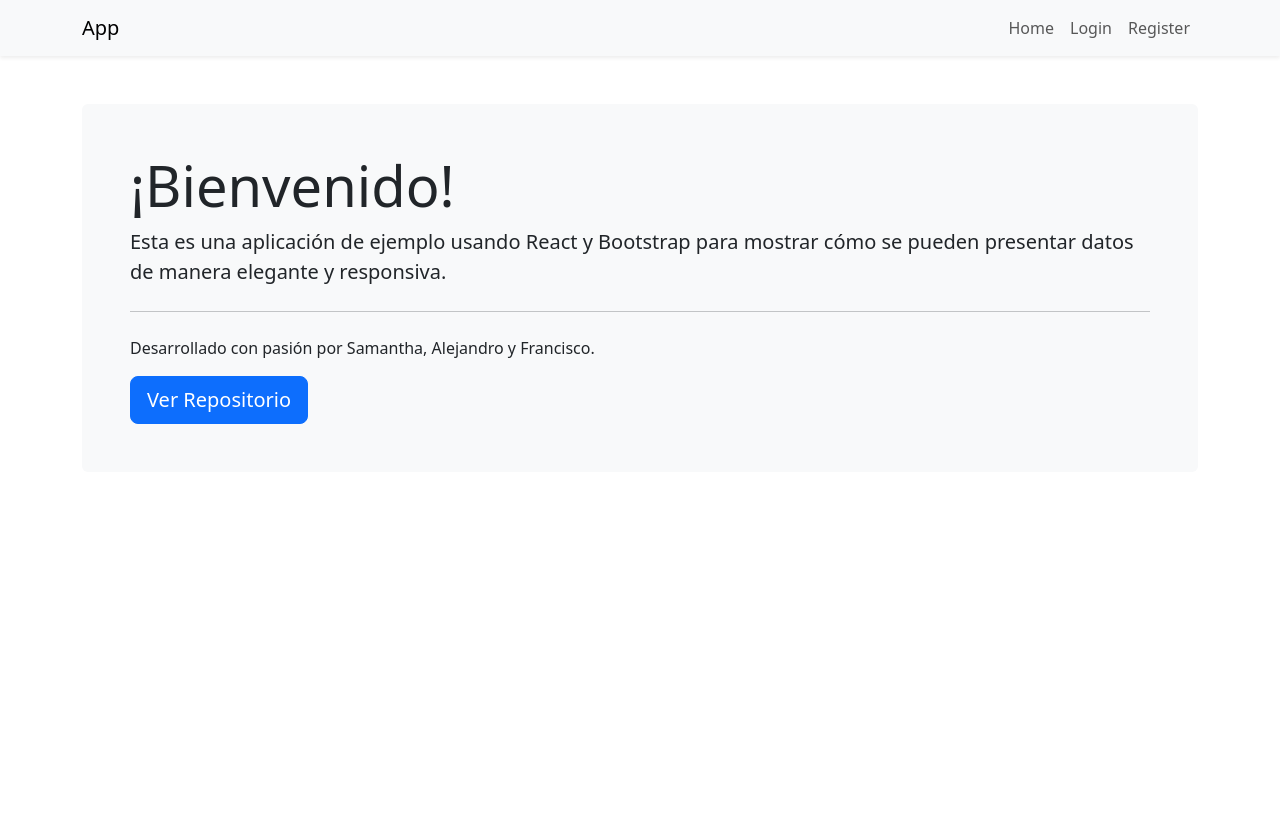
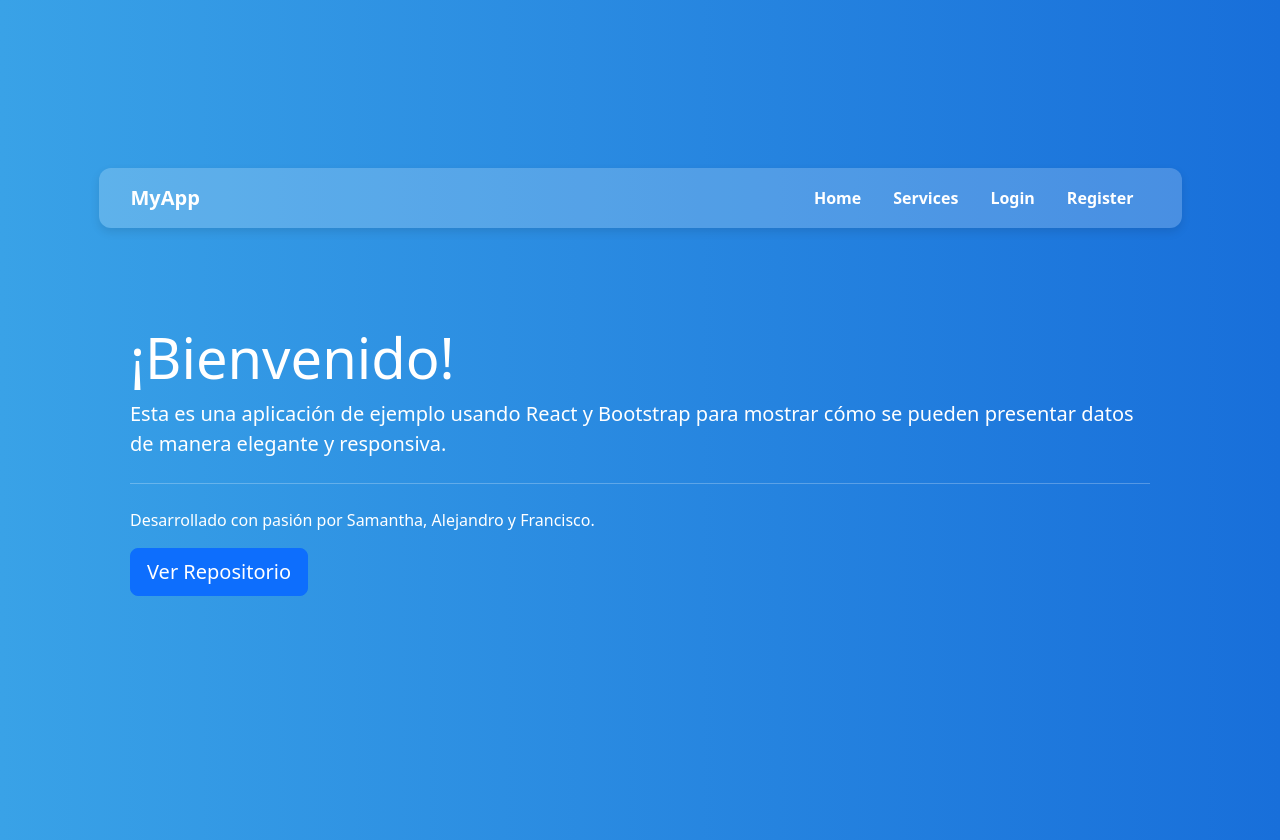
Before and after one commit to FranciscoYuster/Final-Project, a React (Vite) app in the folder frontend/: page / in a window 1280 px wide. Before the commit the page ends 800 px from the top, so only its background shows below. Built offline with nearby package versions, Linux system fonts and the light colour scheme.

Commit message:
act menu

```diff
--- a/frontend/package.json
+++ b/frontend/package.json
@@ -14,6 +14,7 @@
     "bootstrap-icons": "^1.11.3",
     "react": "^18.3.1",
     "react-dom": "^18.3.1",
+    "react-icons": "^5.5.0",
     "react-router-dom": "^7.2.0"
   },
   "devDependencies": {
--- a/frontend/src/Layout.jsx
+++ b/frontend/src/Layout.jsx
@@ -7,6 +7,7 @@ import Login from './views/Login'
 import { AuthProvider } from './context/AuthContext'
 import PrivateRoute from './views/PrivateRoute'
 import Dashboard from './views/Dashboard'
+import Services from './views/Services'
 
 
 
@@ -16,6 +17,7 @@ const Layout = () => {
             <BrowserRouter>
                 <Menu />
                 <Routes>
+                <Route path='services' element={<Services />} />
                     <Route path='login' element={<Login />} />
                     <Route path='register' element={<Register />} />
                     <Route path='profile' element={
--- a/frontend/src/components/Menu.jsx
+++ b/frontend/src/components/Menu.jsx
@@ -1,14 +1,26 @@
-import React from 'react';
-import { Link } from 'react-router-dom';
-import { useAuth } from '../context/AuthContext';
+import React from "react";
+import { Link } from "react-router-dom";
+import { useAuth } from "../context/AuthContext";
 
 const Menu = () => {
   const { user, logout } = useAuth();
 
   return (
-    <nav className="navbar navbar-expand-lg navbar-light bg-light shadow-sm">
+    <nav
+      className="navbar navbar-expand-lg"
+      style={{
+        background: "rgba(255, 255, 255, 0.2)",
+        padding: "10px 20px",
+        boxShadow: "0 4px 10px rgba(0, 0, 0, 0.1)",
+        borderRadius: "12px",
+        margin: "20px auto",
+        width: "95%",
+      }}
+    >
       <div className="container">
-        <Link className="navbar-brand" to="/">App</Link>
+        <Link className="navbar-brand text-white fw-bold" to="/">
+          MyApp
+        </Link>
         <button
           className="navbar-toggler"
           type="button"
@@ -20,19 +32,28 @@ const Menu = () => {
         >
           <span className="navbar-toggler-icon"></span>
         </button>
-        <div className="collapse navbar-collapse" id="menuNavbar">
-          <ul className="navbar-nav ms-auto mb-2 mb-lg-0">
+        <div className="collapse navbar-collapse justify-content-end" id="menuNavbar">
+          <ul className="navbar-nav">
             <li className="nav-item">
-              <Link className="nav-link" to="/">Home</Link>
+              <Link className="nav-link text-white mx-2 fw-semibold" to="/">
+                Home
+              </Link>
             </li>
+            <li className="nav-item">
+                  <Link className="nav-link text-white mx-2 fw-semibold" to="/services">
+                    Services
+                  </Link>
+                </li>
             {user ? (
               <>
                 <li className="nav-item">
-                  <Link className="nav-link" to="/profile">Profile</Link>
+                  <Link className="nav-link text-white mx-2 fw-semibold" to="/profile">
+                    Profile
+                  </Link>
                 </li>
                 <li className="nav-item">
                   <button
-                    className="btn btn-outline-danger btn-sm ms-lg-2"
+                    className="btn btn-light text-danger fw-semibold ms-lg-2 px-3 py-1 rounded"
                     onClick={logout}
                   >
                     Logout
@@ -42,10 +63,17 @@ const Menu = () => {
             ) : (
               <>
                 <li className="nav-item">
-                  <Link className="nav-link" to="/login">Login</Link>
+                  <Link className="nav-link text-white mx-2 fw-semibold" to="/login">
+                    Login
+                  </Link>
                 </li>
                 <li className="nav-item">
-                  <Link className="nav-link" to="/register">Register</Link>
+                  <Link
+                    className="nav-link text-white mx-2 fw-semibold"
+                    to="/register"
+                  >
+                    Register
+                  </Link>
                 </li>
               </>
             )}
--- a/frontend/src/views/Home.jsx
+++ b/frontend/src/views/Home.jsx
@@ -4,7 +4,7 @@ const Home = () => {
   return (
     <div className="container my-5">
       {/* Sección de bienvenida */}
-      <div className="jumbotron bg-light p-5 rounded">
+      <div className="jumbotron p-5 rounded">
         <h1 className="display-4">¡Bienvenido!</h1>
         <p className="lead">
           Esta es una aplicación de ejemplo usando React y Bootstrap para mostrar cómo se pueden presentar datos de manera elegante y responsiva.
--- a/frontend/src/views/Login.css
+++ b/frontend/src/views/Login.css
@@ -1,11 +1,22 @@
-.login-container {
+body {
   height: 100vh;
   display: flex;
   align-items: center;
   justify-content: center;
   background: linear-gradient(to right, #39a2e7, #186fda);
   color: white;
+  border-radius: 12px;
+  margin: 20px auto;
+  padding: 10px 20px;
 }
+
+.login-container {
+  width: 100%;
+  display: flex;
+  align-items: center;
+  justify-content: center;
+}
+
 
   .login-box {
     background: rgba(255, 255, 255, 0.2);
--- a/frontend/src/views/Login.jsx
+++ b/frontend/src/views/Login.jsx
@@ -36,7 +36,9 @@ const Login = () => {
     if (user) return <Navigate to="/profile" replace />
 
     return (
-        <div className='w-75 mx-auto my-5'>
+        <div className="login-container">
+    <div className="login-box">
+        <div className='mx-auto'>
             {error && (
                 <div className="alert alert-danger alert-dismissible fade show" role="alert">
                     <strong>Error!</strong> {error}.
@@ -48,8 +50,7 @@ const Login = () => {
                     </button>
                 </div>
             )}
-    <div className="login-container">
-    <div className="login-box">
+
         <h2 className="text-center">Login</h2>
             <form onSubmit={handleSubmit}>
                 <div className="mb-3">
--- a/frontend/src/views/Register.jsx
+++ b/frontend/src/views/Register.jsx
@@ -1,6 +1,8 @@
 import React, { useState } from 'react'
 import { useAuth } from '../context/AuthContext'
 import { Navigate, useNavigate } from 'react-router-dom'
+import { FaUser, FaEnvelope, FaLock } from "react-icons/fa";
+
 
 const Register = () => {
 
@@ -49,7 +51,9 @@ const Register = () => {
     if (user) return <Navigate to="/profile" replace />
 
     return (
-        <div className='w-75 mx-auto my-5'>
+        <div className="login-container">
+    <div className="login-box">
+        <div className='mx-auto'>
             {error && (
                 <div className="alert alert-danger alert-dismissible fade show" role="alert">
                     <strong>Error!</strong> {error}.
@@ -72,15 +76,17 @@ const Register = () => {
                     </button>
                 </div>
             )}
-    <div className="login-container">
-    <div className="login-box">
+
             <h2 className="text-center">Register</h2>
             <form onSubmit={handleSubmit}>
             <div className="row">
             <div className="col-md-6 mb-3">
+            <div className="input-group">
+            <span className="input-group-text"><FaUser /></span>
                     <input type="text" id="firstName" className="form-control" placeholder='First Name'
                         onChange={e => setFirstName(e.target.value)}
                     />
+                    </div>
                 </div>
                 <div className="col-md-6 mb-3">
                     <input type="text" id="lastName" className="form-control" placeholder='Last Name'
--- /dev/null
+++ b/frontend/src/views/Services.jsx
@@ -0,0 +1,9 @@
+import React from 'react'
+
+const Services = () => {
+  return (
+    <div>Services</div>
+  )
+}
+
+export default Services
```
Also changed, not shown: 1 other file (tests, documents, lock files or other folders). Lines whose indentation alone changed are shown as unchanged.
